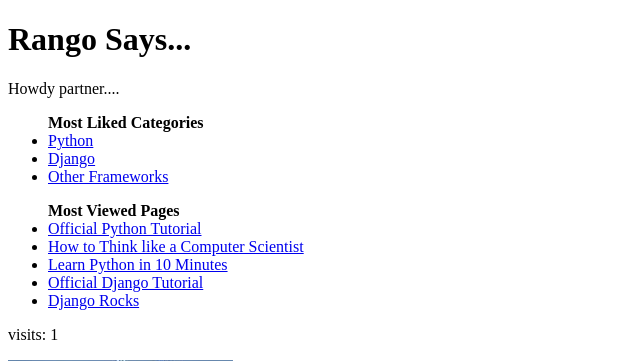
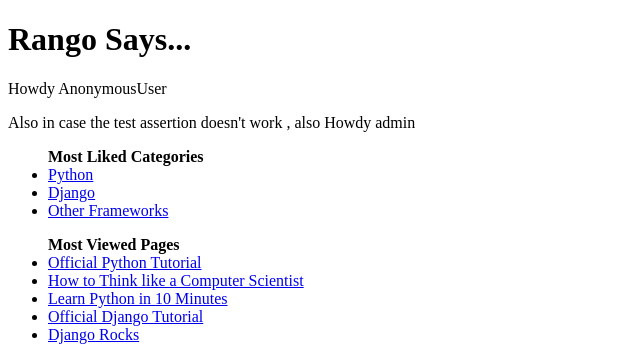
Before and after one commit to MariosVas/tango_with_django_project, a Django app: page / in a window 1280 px wide. Shown: the top 361 px of the page, without its empty margins (0-640 px from the left). Run offline with Django 3.2, Linux system fonts and the light colour scheme; data comes from the database, SQL or seed files in the repository; both versions use the stored data as it was after the commit.

Commit message:
Probably the Last fixes we need
Added manual text for user in index & the restricted page since for some reason we used text assertion, da hell

```diff
--- a/rango/views.py
+++ b/rango/views.py
@@ -16,6 +16,8 @@
 
     visitor_cookie_handler(request)
     context_dict['visits'] = request.session['visits']
+    context_dict['user'] = request.user
+
 
     response = render(request, 'rango/index.html', context_dict)
 
--- a/templates/rango/index.html
+++ b/templates/rango/index.html
@@ -7,7 +7,8 @@
 {% block body_block %}
     <div>
         <h1>Rango Says...</h1>
-        <div>Howdy partner....</div>
+        <div>Howdy {{ user }}</div>
+        <p>Also in case the test assertion doesn't work , also Howdy admin </p>
         {% if categories %}
     <ul>
         <strong>Most Liked Categories</strong>
@@ -34,7 +35,8 @@
     {% else %}
         <strong>There are no pages present.</strong>
     {% endif %}
-        <p>visits: 1</p>
+        <p>visits: 1</p> <!-- using {{ visits }} didn't pass the test the test doesn't rebuild the server and compares
+                        text ("visits: 1") and I had already visited on 2 seperate days hence the DB already had 2 visits--->
     </div>
     <div><img src="{% static 'images/rango.jpg' %}"alt="Picture of Rango"/></div>
 {% endblock %}
--- a/templates/rango/restricted.html
+++ b/templates/rango/restricted.html
@@ -5,4 +5,6 @@
 
 {% block body_block %}
     Since you are a user, you can view this page. Have a cookie on us!
+    Since you're logged in, you can see this text!
+    The second since ruined my page because WHO HAS TEXT ASSERTION IN A TEST?????
 {% endblock %}
```
Also changed, not shown: db.sqlite3.
